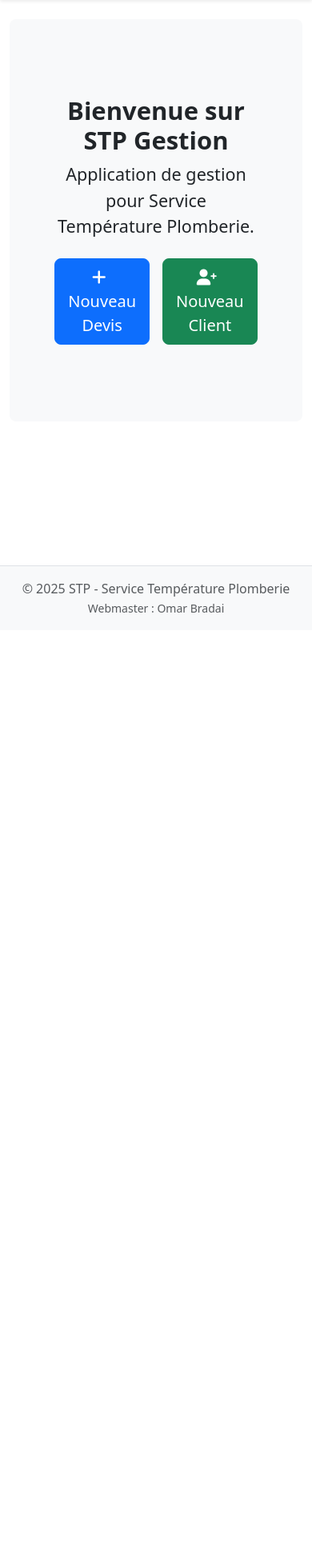
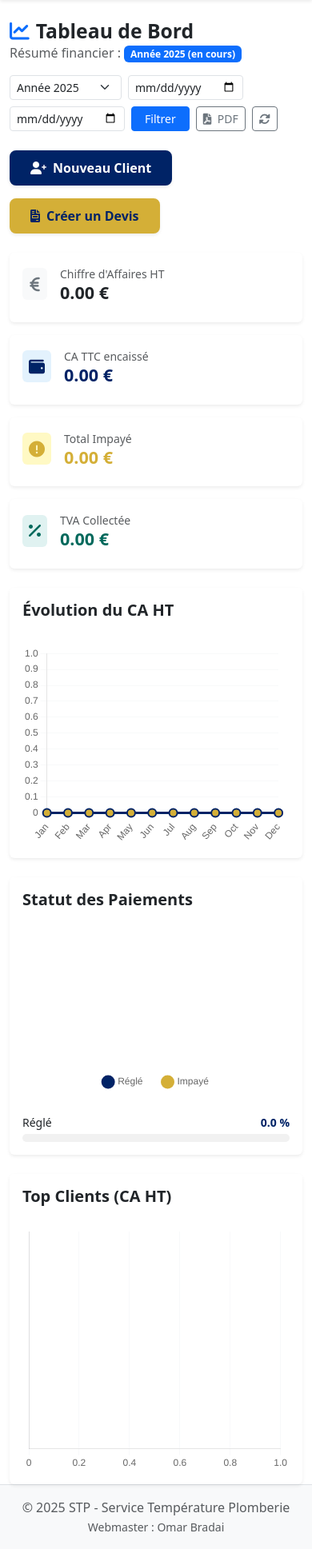
Before and after one commit to hijodelmar/stp-app, a Flask app: page / in a window 390 px wide. Shown: the part 56-1993 px from the top of the page at 80% size. Before the commit the page ends 822 px from the top, so only its background shows below. Run offline with Flask 3, Linux system fonts and the light colour scheme; the visitor is signed in with stand-in values (Sample User, id 1); data that the repository does not hold is empty.

Commit message:
statistiques

```diff
--- a/app.py
+++ b/app.py
@@ -1,5 +1,5 @@
 import os
-from flask import Flask, render_template
+from flask import Flask, render_template, request
 from flask_login import login_required
 from config import Config
 from extensions import db, login_manager
@@ -58,13 +58,187 @@ def create_app(config_class=Config):
     from routes.users import bp as users_bp
     app.register_blueprint(users_bp, url_prefix='/users')
 
+    def get_stats():
+        from models import Document
+        from sqlalchemy import func, extract
+        from datetime import datetime, timedelta
+
+        # 1. Filtres
+        year_filter = request.args.get('year', type=int)
+        date_start_str = request.args.get('start_date')
+        date_end_str = request.args.get('end_date')
+
+        # Déterminer la période de filtrage
+        if date_start_str and date_end_str:
+            start_date = datetime.strptime(date_start_str, '%Y-%m-%d')
+            end_date = datetime.strptime(date_end_str, '%Y-%m-%d') + timedelta(days=1)
+            filter_label = f"du {date_start_str} au {date_end_str}"
+            chart_mode = 'daily'
+        elif year_filter:
+            start_date = datetime(year_filter, 1, 1)
+            end_date = datetime(year_filter + 1, 1, 1)
+            filter_label = f"Année {year_filter}"
+            chart_mode = 'monthly'
+        else:
+            # Par défaut : Année en cours
+            now = datetime.now()
+            year_filter = now.year
+            start_date = datetime(year_filter, 1, 1)
+            end_date = datetime(year_filter + 1, 1, 1)
+            filter_label = f"Année {year_filter} (en cours)"
+            chart_mode = 'monthly'
+
+        # 2. Obtenir toutes les factures qui n'ont PAS d'avoir associé
+        avoir_sources = db.session.query(Document.source_document_id).filter(
+            Document.type == 'avoir',
+            Document.source_document_id.isnot(None)
+        ).subquery()
+
+        base_query = Document.query.filter(
+            Document.type == 'facture',
+            Document.date >= start_date,
+            Document.date < end_date,
+            ~Document.id.in_(avoir_sources)
+        )
+
+        # 3. Calculs des totaux
+        total_ht = db.session.query(func.sum(Document.montant_ht)).filter(
+            Document.type == 'facture',
+            Document.date >= start_date,
+            Document.date < end_date,
+            ~Document.id.in_(avoir_sources)
+        ).scalar() or 0.0
+
+        total_ttc = db.session.query(func.sum(Document.montant_ttc)).filter(
+            Document.type == 'facture',
+            Document.date >= start_date,
+            Document.date < end_date,
+            ~Document.id.in_(avoir_sources)
+        ).scalar() or 0.0
+
+        total_tva = db.session.query(func.sum(Document.tva)).filter(
+            Document.type == 'facture',
+            Document.date >= start_date,
+            Document.date < end_date,
+            ~Document.id.in_(avoir_sources)
+        ).scalar() or 0.0
+
+        total_regle = db.session.query(func.sum(Document.montant_ttc)).filter(
+            Document.type == 'facture',
+            Document.paid == True,
+            Document.date >= start_date,
+            Document.date < end_date,
+            ~Document.id.in_(avoir_sources)
+        ).scalar() or 0.0
+
+        total_impaye = total_ttc - total_regle
+
+        # 4. Données pour le graphique
+        monthly_data = []
+        labels = []
+
+        if chart_mode == 'monthly':
+            for month in range(1, 13):
+                m_start = datetime(start_date.year, month, 1)
+                m_end = datetime(start_date.year + 1, 1, 1) if month == 12 else datetime(start_date.year, month + 1, 1)
+                m_total = db.session.query(func.sum(Document.montant_ht)).filter(
+                    Document.type == 'facture',
+                    Document.date >= m_start,
+                    Document.date < m_end,
+                    ~Document.id.in_(avoir_sources)
+                ).scalar() or 0.0
+                labels.append(m_start.strftime('%b'))
+                monthly_data.append(m_total)
+        else:
+            delta = end_date - start_date
+            step = 1 if delta.days <= 60 else max(1, delta.days // 20)
+            curr = start_date
+            while curr < end_date:
+                next_curr = curr + timedelta(days=step)
+                d_total = db.session.query(func.sum(Document.montant_ht)).filter(
+                    Document.type == 'facture',
+                    Document.date >= curr,
+                    Document.date < next_curr,
+                    ~Document.id.in_(avoir_sources)
+                ).scalar() or 0.0
+                labels.append(curr.strftime('%d/%m'))
+                monthly_data.append(d_total)
+                curr = next_curr
+
+        # 5. Statistiques par Client
+        from models import Client
+        client_stats_query = db.session.query(
+            Client.raison_sociale,
+            func.sum(Document.montant_ht).label('total_ht')
+        ).join(Document, Document.client_id == Client.id).filter(
+            Document.type == 'facture',
+            Document.date >= start_date,
+            Document.date < end_date,
+            ~Document.id.in_(avoir_sources)
+        ).group_by(Client.raison_sociale).order_by(func.sum(Document.montant_ht).desc()).limit(10).all()
+
+        client_labels = [row[0] for row in client_stats_query]
+        client_data = [float(row[1]) for row in client_stats_query]
+
+        years = db.session.query(extract('year', Document.date)).filter(Document.type == 'facture').distinct().all()
+        available_years = sorted([int(y[0]) for y in years if y[0]], reverse=True)
+        if datetime.now().year not in available_years:
+            available_years.insert(0, datetime.now().year)
+
+        return {
+            'total_ht': total_ht,
+            'total_ttc': total_ttc,
+            'total_tva': total_tva,
+            'total_regle': total_regle,
+            'total_impaye': total_impaye,
+            'monthly_labels': labels,
+            'monthly_data': monthly_data,
+            'client_labels': client_labels,
+            'client_data': client_data,
+            'filter_label': filter_label,
+            'available_years': available_years,
+            'current_year': year_filter,
+            'start_date': date_start_str,
+            'end_date': date_end_str
+        }
+
     @app.route('/')
     @login_required
     def index():
         from models import CompanyInfo
         info = CompanyInfo.query.first()
-        return render_template('base.html', info=info)
+        stats = get_stats()
+        return render_template('index.html', info=info, stats=stats)
 
+    @app.route('/export_stats_pdf')
+    @login_required
+    def export_stats_pdf():
+        from models import CompanyInfo
+        from xhtml2pdf import pisa
+        from io import BytesIO
+        from flask import make_response
+        from datetime import datetime
+
+        info = CompanyInfo.query.first()
+        stats = get_stats()
+
+        static_root = os.path.join(app.root_path, 'static')
+        logo_abs_path = ""
+        if info and info.logo_path:
+            logo_abs_path = os.path.join(static_root, info.logo_path).replace("\\", "/")
+
+        html = render_template('stats_pdf.html', stats=stats, info=info, logo_abs_path=logo_abs_path, now=datetime.now())
+
+        pdf = BytesIO()
+        pisa_status = pisa.CreatePDF(BytesIO(html.encode("utf-8")), dest=pdf)
+
+        if pisa_status.err:
+             print(f"DEBUG: PDF Generation Error Code {pisa_status.err}")
+
+        response = make_response(pdf.getvalue())
+        response.headers['Content-Type'] = 'application/pdf'
+        response.headers['Content-Disposition'] = f'attachment; filename=Rapport_STP_{datetime.now().strftime("%Y%m%d")}.pdf'
+        return response
     return app
 
 if __name__ == '__main__':
--- a/templates/base.html
+++ b/templates/base.html
@@ -54,8 +54,9 @@
 
                     {% if current_user.role in ['admin', 'manager'] %}
                     <li class="nav-item">
-                        <a class="nav-link" href="{{ url_for('settings.index') }}"><i class="fas fa-cog me-1"></i>
-                            Paramètres</a>
+                        <a class="nav-link" href="{{ url_for('settings.index') }}" style="color: #D4AF37 !important;">
+                            <i class="fas fa-cog me-1"></i> Paramètres
+                        </a>
                     </li>
                     {% endif %}
 
--- /dev/null
+++ b/templates/index.html
@@ -0,0 +1,277 @@
+{% extends 'base.html' %}
+
+{% block content %}
+<div class="row mb-4 align-items-center">
+    <div class="col-md-6">
+        <h2 class="fw-bold mb-0"><i class="fas fa-chart-line text-primary me-2"></i>Tableau de Bord</h2>
+        <p class="text-muted mb-0">Résumé financier : <span class="badge bg-primary">{{ stats.filter_label }}</span></p>
+    </div>
+    <div class="col-md-6 text-md-end mt-3 mt-md-0">
+        <form class="d-flex flex-wrap justify-content-md-end gap-2" method="GET" action="/">
+            <select name="year" class="form-select form-select-sm" style="width: auto;" onchange="this.form.submit()">
+                <option value="">-- Par Année --</option>
+                {% for y in stats.available_years %}
+                <option value="{{ y }}" {% if stats.current_year==y %}selected{% endif %}>Année {{ y }}</option>
+                {% endfor %}
+            </select>
+
+            <input type="date" name="start_date" class="form-control form-control-sm" style="width: auto;"
+                value="{{ stats.start_date or '' }}" placeholder="Du">
+            <input type="date" name="end_date" class="form-control form-control-sm" style="width: auto;"
+                value="{{ stats.end_date or '' }}" placeholder="Au">
+
+            <button type="submit" class="btn btn-primary btn-sm px-3">Filtrer</button>
+            <a href="{{ url_for('export_stats_pdf', year=stats.current_year, start_date=stats.start_date, end_date=stats.end_date) }}"
+                class="btn btn-outline-secondary btn-sm">
+                <i class="fas fa-file-pdf me-1"></i> PDF
+            </a>
+            <a href="/" class="btn btn-outline-secondary btn-sm"><i class="fas fa-sync-alt"></i></a>
+        </form>
+    </div>
+</div>
+
+<!-- Quick Action Buttons -->
+<div class="row mb-4">
+    <div class="col-12">
+        <div class="d-flex flex-wrap gap-3">
+            <a href="{{ url_for('clients.add') }}"
+                class="btn px-4 py-2 shadow-sm d-flex align-items-center gap-2 fw-bold"
+                style="background-color: #002366; color: white; border: 2px solid #002366; border-radius: 8px; transition: all 0.3s ease;">
+                <i class="fas fa-user-plus"></i> Nouveau Client
+            </a>
+            <a href="{{ url_for('devis.add') }}" class="btn px-4 py-2 shadow-sm d-flex align-items-center gap-2 fw-bold"
+                style="background-color: #D4AF37; color: #002366; border: 2px solid #D4AF37; border-radius: 8px; transition: all 0.3s ease;">
+                <i class="fas fa-file-invoice"></i> Créer un Devis
+            </a>
+        </div>
+    </div>
+</div>
+
+<!-- KPI Cards -->
+<div class="row g-3 mb-4">
+    <div class="col-md-3">
+        <div class="card border-0 shadow-sm h-100">
+            <div class="card-body">
+                <div class="d-flex align-items-center mb-2">
+                    <div class="flex-shrink-0 p-2 rounded" style="background-color: #f8f9fa; color: #6c757d;">
+                        <i class="fas fa-euro-sign fa-lg"></i>
+                    </div>
+                    <div class="ms-3">
+                        <small class="text-muted d-block">Chiffre d'Affaires HT</small>
+                        <h4 class="mb-0 fw-bold">{{ "%.2f"|format(stats.total_ht) }} €</h4>
+                    </div>
+                </div>
+            </div>
+        </div>
+    </div>
+    <div class="col-md-3">
+        <div class="card border-0 shadow-sm h-100">
+            <div class="card-body">
+                <div class="d-flex align-items-center mb-2">
+                    <div class="flex-shrink-0 p-2 rounded" style="background-color: #e3f2fd; color: #002366;">
+                        <i class="fas fa-wallet fa-lg"></i>
+                    </div>
+                    <div class="ms-3">
+                        <small class="text-muted d-block">CA TTC encaissé</small>
+                        <h4 class="mb-0 fw-bold" style="color: #002366;">{{ "%.2f"|format(stats.total_regle) }} €</h4>
+                    </div>
+                </div>
+            </div>
+        </div>
+    </div>
+    <div class="col-md-3">
+        <div class="card border-0 shadow-sm h-100">
+            <div class="card-body">
+                <div class="d-flex align-items-center mb-2">
+                    <div class="flex-shrink-0 p-2 rounded" style="background-color: #fff9c4; color: #D4AF37;">
+                        <i class="fas fa-exclamation-circle fa-lg"></i>
+                    </div>
+                    <div class="ms-3">
+                        <small class="text-muted d-block">Total Impayé</small>
+                        <h4 class="mb-0 fw-bold" style="color: #D4AF37;">{{ "%.2f"|format(stats.total_impaye) }} €</h4>
+                    </div>
+                </div>
+            </div>
+        </div>
+    </div>
+    <div class="col-md-3">
+        <div class="card border-0 shadow-sm h-100">
+            <div class="card-body">
+                <div class="d-flex align-items-center mb-2">
+                    <div class="flex-shrink-0 p-2 rounded" style="background-color: #e0f2f1; color: #00695c;">
+                        <i class="fas fa-percent fa-lg"></i>
+                    </div>
+                    <div class="ms-3">
+                        <small class="text-muted d-block">TVA Collectée</small>
+                        <h4 class="mb-0 fw-bold" style="color: #00695c;">{{ "%.2f"|format(stats.total_tva) }} €</h4>
+                    </div>
+                </div>
+            </div>
+        </div>
+    </div>
+</div>
+
+<div class="row g-4">
+    <!-- Chart CA Evolution -->
+    <div class="col-lg-8">
+        <div class="card border-0 shadow-sm h-100">
+            <div class="card-header bg-white border-0 py-3">
+                <h5 class="mb-0 fw-bold">Évolution du CA HT</h5>
+            </div>
+            <div class="card-body">
+                <canvas id="caChart" height="250"></canvas>
+            </div>
+        </div>
+    </div>
+
+    <!-- Chart Payment Status -->
+    <div class="col-lg-4">
+        <div class="card border-0 shadow-sm h-100">
+            <div class="card-header bg-white border-0 py-3">
+                <h5 class="mb-0 fw-bold">Statut des Paiements</h5>
+            </div>
+            <div class="card-body d-flex flex-column align-items-center justify-content-center">
+                <div style="max-width: 200px;">
+                    <canvas id="paymentChart"></canvas>
+                </div>
+                <div class="mt-4 w-100">
+                    <div class="d-flex justify-content-between small mb-1">
+                        <span>Réglé</span>
+                        <span class="fw-bold" style="color: #002366;">{{ "%.1f"|format((stats.total_regle /
+                            stats.total_ttc * 100)
+                            if stats.total_ttc > 0 else 0) }} %</span>
+                    </div>
+                    <div class="progress" style="height: 10px; background-color: #f1f1f1; border-radius: 5px;">
+                        <div class="progress-bar" role="progressbar"
+                            style="width: {{ (stats.total_regle / stats.total_ttc * 100) if stats.total_ttc > 0 else 0 }}%; background: linear-gradient(90deg, #002366, #D4AF37); border-radius: 5px;">
+                        </div>
+                    </div>
+                </div>
+            </div>
+        </div>
+    </div>
+    <!-- Top Clients Chart -->
+    <div class="col-lg-12 mt-4">
+        <div class="card border-0 shadow-sm">
+            <div class="card-header bg-white border-0 py-3">
+                <h5 class="mb-0 fw-bold">Top Clients (CA HT)</h5>
+            </div>
+            <div class="card-body">
+                <div style="height: 300px;">
+                    <canvas id="clientChart"></canvas>
+                </div>
+            </div>
+        </div>
+    </div>
+</div>
+
+<!-- Chart.js CDN -->
+<script src="https://cdn.jsdelivr.net/npm/chart.js"></script>
+
+<script>
+    // Config Chart Évolution CA
+    const ctxCa = document.getElementById('caChart').getContext('2d');
+    new Chart(ctxCa, {
+        type: 'line',
+        data: {
+            labels: {{ stats.monthly_labels | tojson }},
+        datasets: [{
+            label: 'Chiffre d\'Affaires HT (€)',
+            data: {{ stats.monthly_data | tojson }},
+        borderColor: '#002366',
+        backgroundColor: 'rgba(0, 35, 102, 0.05)',
+        fill: true,
+        tension: 0.3,
+        borderWidth: 3,
+        pointRadius: 5,
+        pointBackgroundColor: '#D4AF37',
+        pointBorderColor: '#002366',
+        pointBorderWidth: 2
+            }]
+        },
+        options: {
+        responsive: true,
+        maintainAspectRatio: false,
+        plugins: {
+            legend: { display: false }
+        },
+        scales: {
+            y: {
+                beginAtZero: true,
+                grid: { color: '#f8f9fa' }
+            },
+            x: {
+                grid: { display: false }
+            }
+        }
+    }
+    });
+
+    // Config Chart Paiements
+    const ctxPay = document.getElementById('paymentChart').getContext('2d');
+    new Chart(ctxPay, {
+        type: 'doughnut',
+        data: {
+            labels: ['Réglé', 'Impayé'],
+            datasets: [{
+                data: [{{ stats.total_regle }}, {{ stats.total_impaye }}],
+        backgroundColor: ['#002366', '#D4AF37'],
+        hoverOffset: 15,
+        borderWidth: 0
+    }]
+        },
+        options: {
+        responsive: true,
+        plugins: {
+            legend: {
+                position: 'bottom',
+                labels: { boxWidth: 15, padding: 25, usePointStyle: true }
+            }
+        },
+        cutout: '75%'
+    }
+    });
+
+    // Config Chart Clients
+    const ctxClient = document.getElementById('clientChart').getContext('2d');
+    new Chart(ctxClient, {
+        type: 'bar',
+        data: {
+            labels: {{ stats.client_labels | tojson }},
+        datasets: [{
+            label: 'Total Facturé HT (€)',
+            data: {{ stats.client_data | tojson }},
+        backgroundColor: '#002366',
+        borderColor: '#D4AF37',
+        borderWidth: 1,
+        borderRadius: 5,
+        hoverBackgroundColor: '#D4AF37'
+    }]
+        },
+        options: {
+        indexAxis: 'y',
+        responsive: true,
+        maintainAspectRatio: false,
+        plugins: {
+            legend: { display: false },
+            tooltip: {
+                callbacks: {
+                    label: function (context) {
+                        return context.parsed.x.toLocaleString() + ' €';
+                    }
+                }
+            }
+        },
+        scales: {
+            x: {
+                beginAtZero: true,
+                grid: { color: '#f8f9fa' }
+            },
+            y: {
+                grid: { display: false }
+            }
+        }
+    }
+    });
+</script>
+{% endblock %}
```
Also changed, not shown: templates/stats_pdf.html (added, +250 -0 lines).
